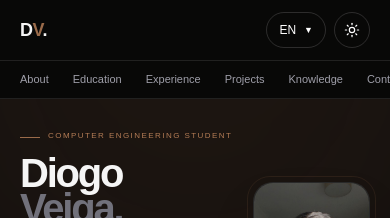
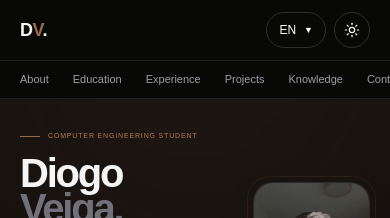
Before and after one commit to diogoveiga81699/diogo-cv, a Next.js app: page / in a window 390 px wide. Shown: the top 218 px of the page. Built offline with nearby package versions, Linux system fonts and the light colour scheme.

Commit message:
Improve mobile layout and navigation

```diff
--- a/app/page.tsx
+++ b/app/page.tsx
@@ -881,13 +881,13 @@ export default function Home() {
 
         <div className="min-w-0">
           {/* AQUI ESTÁ A CORREÇÃO MOBILE */}
-          <div className="mb-3 flex items-start gap-2 sm:mb-6 sm:items-center sm:gap-3">
-            <span className="mt-[0.55rem] h-px w-5 shrink-0 bg-[#9A6B4A] sm:mt-0 sm:w-10" />
+         <div className="mb-3 flex items-center gap-2 sm:mb-6 sm:gap-3">
+  <span className="h-px w-5 shrink-0 bg-[#9A6B4A] sm:w-10" />
 
-            <p className="text-[8px] uppercase leading-4 tracking-[0.18em] text-[#B47C55] sm:text-xs sm:tracking-[0.25em] md:text-sm md:tracking-[0.32em]">
-              {t.hero.eyebrow}
-            </p>
-          </div>
+  <p className="whitespace-nowrap text-[7px] uppercase leading-4 tracking-[0.12em] text-[#B47C55] sm:text-xs sm:tracking-[0.25em] md:text-sm md:tracking-[0.32em]">
+    {t.hero.eyebrow}
+  </p>
+</div>
 
           <h1 className="text-[2.5rem] font-bold leading-[0.88] tracking-[-0.055em] sm:text-6xl md:text-8xl">
             Diogo
```
